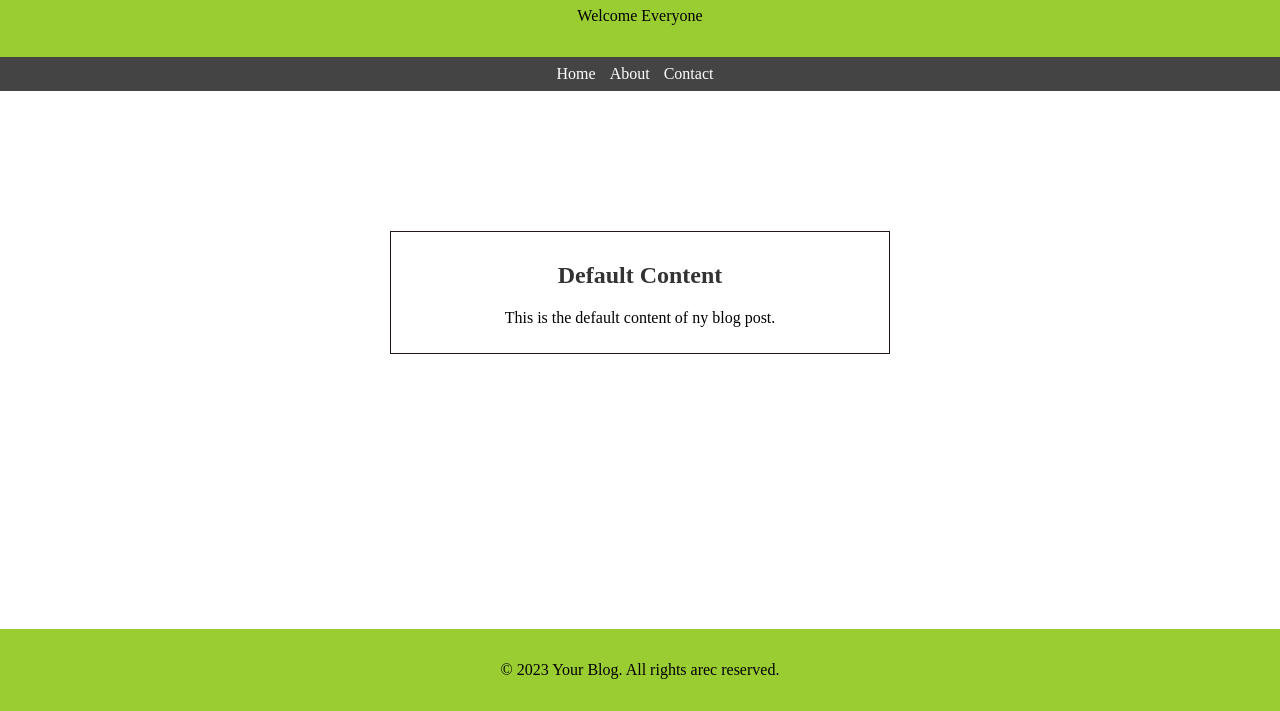
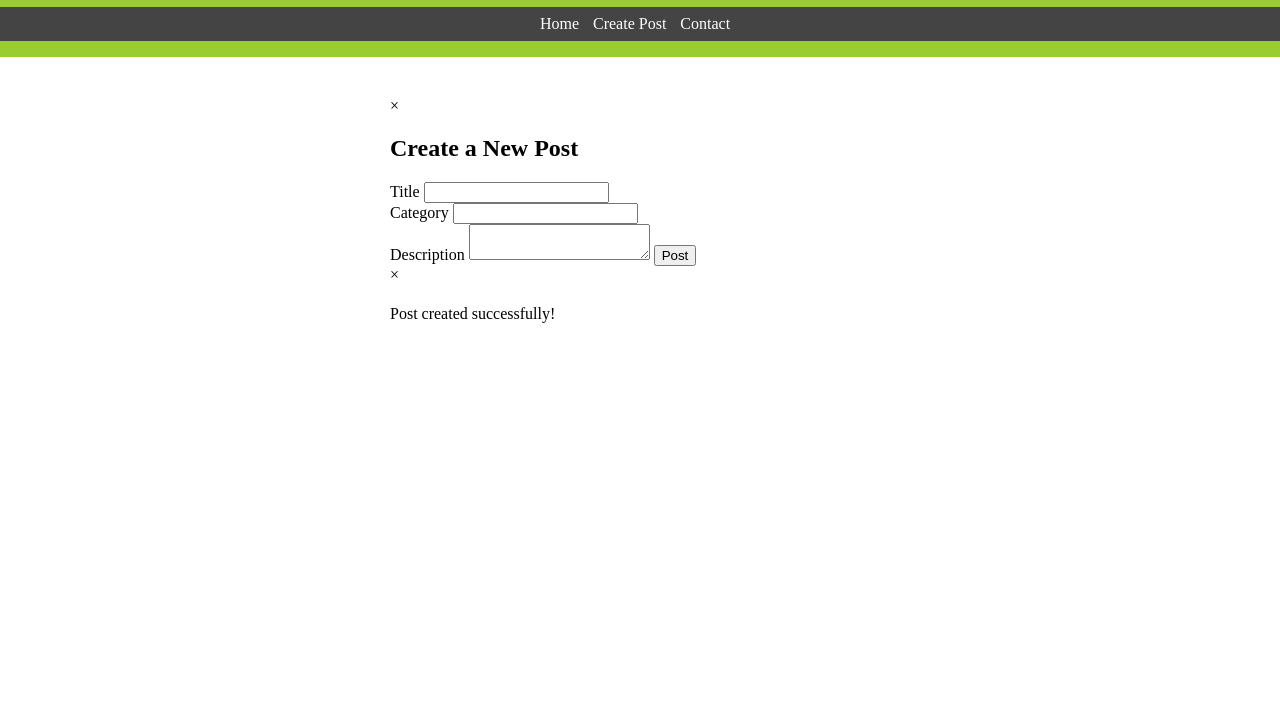
Before and after one commit to PremKumarAddala/blog-website, a plain HTML site: page index.html in a window 1280 px wide. Shown: the part 89-800 px from the top of the page. Drawn offline with Linux system fonts and the light colour scheme.

Commit message:
index.html

```diff
--- a/index.html
+++ b/index.html
@@ -1,32 +1,90 @@
 <!DOCTYPE html>
 <html lang="en">
+
 <head>
-    <meta charset="UTF-8">
-    <meta name="viewport" content="width=device-width, initial-scale=1.0">
+	<meta name="viewport"
+		content="user-scalable=no, initial-scale=1,
+				maximum-scale=1, minimum-scale=1,
+				width=device-width">
+	<!-- CSS file linked -->
 	<link rel="stylesheet" href="task2.css">
-    <title>Your Blog</title>
+	<title>Blog Website</title>
 </head>
+
 <body>
 	<header>
-        <h1>My Blog</h1>
-        <p>Welcome Everyone</p>
-    </header>
+		<h1 class="logo"><a href="#">Your Blog</a></h1>
 		<nav>
 			<ul>
-            <li><a href="#" onclick="loadPage('home')">Home</a></li>
-            <li><a href="#" onclick="loadPage('about')">About</a></li>
-            <li><a href="#" onclick="loadPage('contact')">Contact</a></li>
+				<li class="nav1"><a href="/">Home</a></li>
+				<li class="nav1">
+					<a href="#" id="createPostBtn">
+						Create Post
+					</a>
+				</li>
+				<li class="nav1"><a href="#">Contact</a></li>
 			</ul>
 		</nav>
-    <main id="content">
-        <section class="post">
-            <h2>Default Content</h2>
-            <p>This is the default content of ny blog post.</p>
-        </section>
+	</header>
+
+	<main class="post-container">
+		<div id="createPostModal" class="modal">
+			<div class="modal-content">
+				<span class="close" id="closeModal">×</span>
+				<h2>Create a New Post</h2>
+				<form id="postForm">
+					<div class="upper">
+						<div class="title">
+							<label class="postheading" for="postTitle">
+								Title
+							</label>
+							<input type="text" class="postTitle"
+							id="postTitle" name="postTitle"
+							autocomplete="off" required>
+						</div>
+						<div class="category1">
+							<label class="postheading" for="postCategory">
+								Category
+							</label>
+							<input type="text" class="postCategory"
+							id="postCategory" name="postCategory"
+							autocomplete="off" required>
+						</div>
+					</div>
+
+					<label class="postheading" for="postDescription">
+						Description
+					</label>
+					<textarea class="postDescription" id="postDescription"
+							name="postDescription" autocomplete="off"
+							required>
+					</textarea>
+
+					<button type="submit" id="postSubmitBtn"
+					class="postSubmitBtn">Post</button>
+				</form>
+			</div>
+		</div>
+
+		<!-- Detail Modal -->
+		<div id="postDetailModal" class="modal">
+			<div class="modal-content">
+				<span class="close" id="closeDetailModal">
+					×
+				</span>
+				<h1 id="detailTitle"></h1>
+				<span id="detailDate"></span>
+				<p id="detailDescription"></p>
+			</div>
+		</div>
+
+		<div id="postCreatedMessage" class="post-message">
+			Post created successfully!
+		</div>
+
 	</main>
-    <footer>
-        <p>&copy; 2023 Your Blog. All rights arec reserved.</p>
-    </footer>
+
+	<!-- JavaScript file linked -->
 	<script src="task2.js"></script>
 </body>
 
```
Lines whose indentation alone changed are shown as unchanged.
